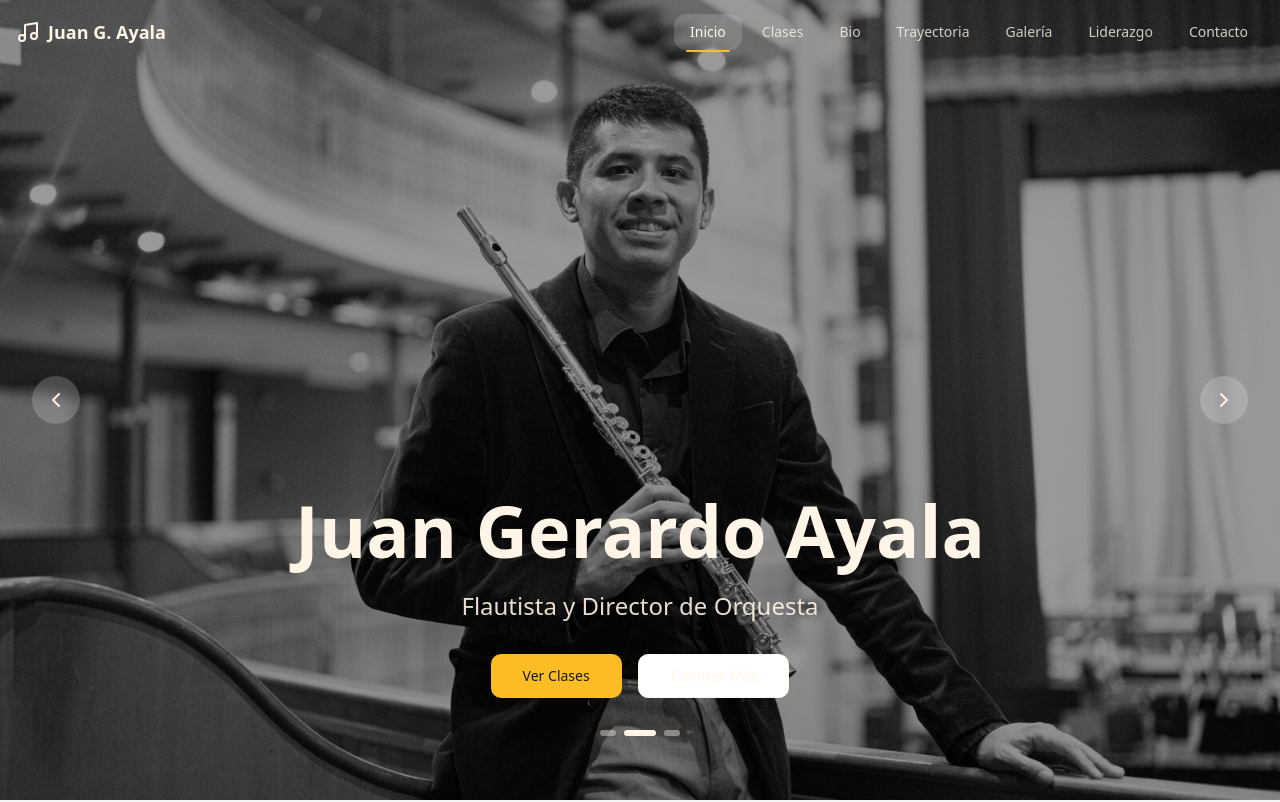
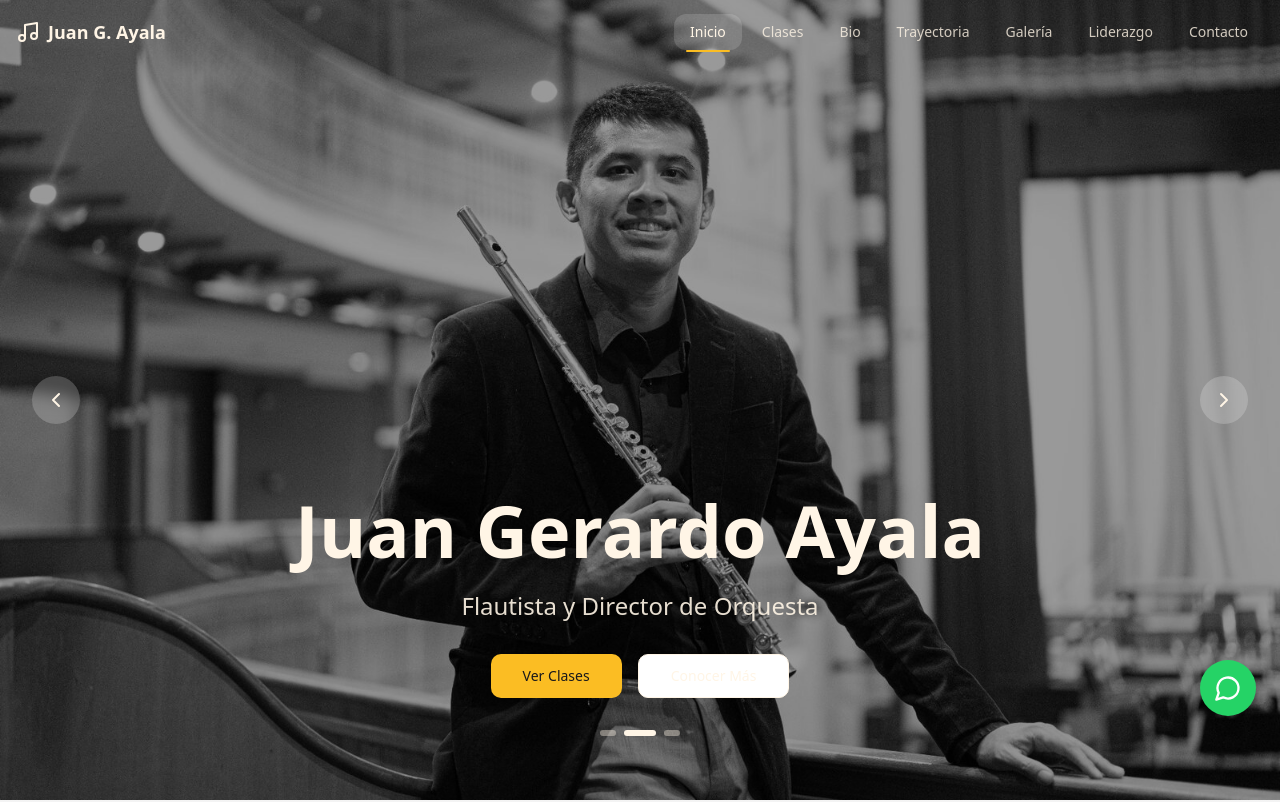
Before and after one commit to juange-hub/juangerardoayala, a React (Vite) app: page / in a window 1280 px wide. Shown: the top 802 px of the page. Built offline with nearby package versions, Linux system fonts and the light colour scheme; the HTML template or start-up script is replaced by a standard one.

Commit message:
Changes
Co-authored-by: juange-hub <263211350+juange-hub@users.noreply.github.com>

```diff
--- a/src/pages/Index.tsx
+++ b/src/pages/Index.tsx
@@ -11,6 +11,7 @@ import { OrchestraDirection } from "@/components/OrchestraDirection";
 import { WhyStudy } from "@/components/WhyStudy";
 import { Classes } from "@/components/Classes";
 import { Footer } from "@/components/Footer";
+import { FloatingActions } from "@/components/FloatingActions";
 
 const Index = () => {
   return (
@@ -28,6 +29,7 @@ const Index = () => {
       <WhyStudy />
       <Classes />
       <Footer />
+      <FloatingActions />
     </div>
   );
 };
```
